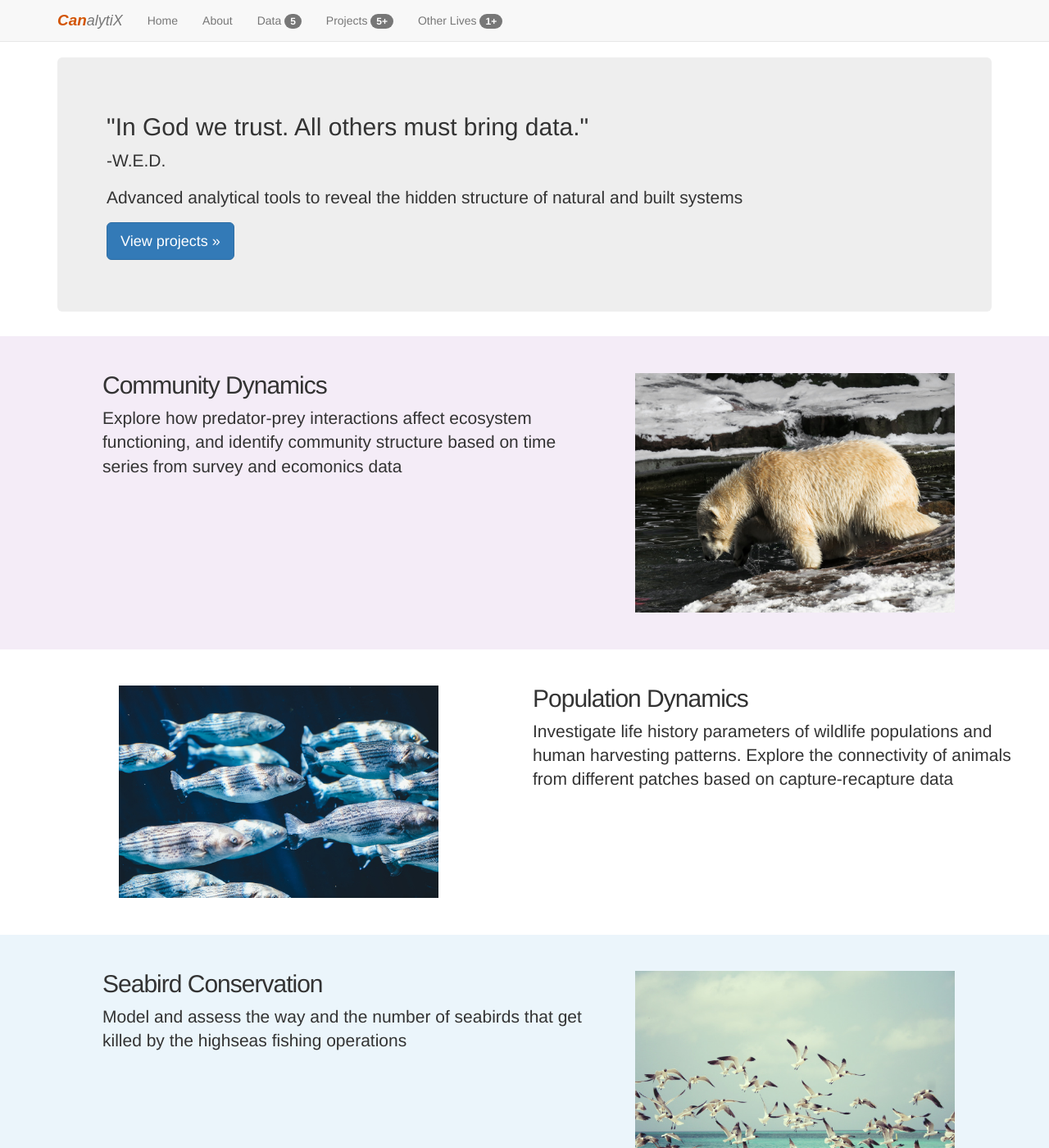
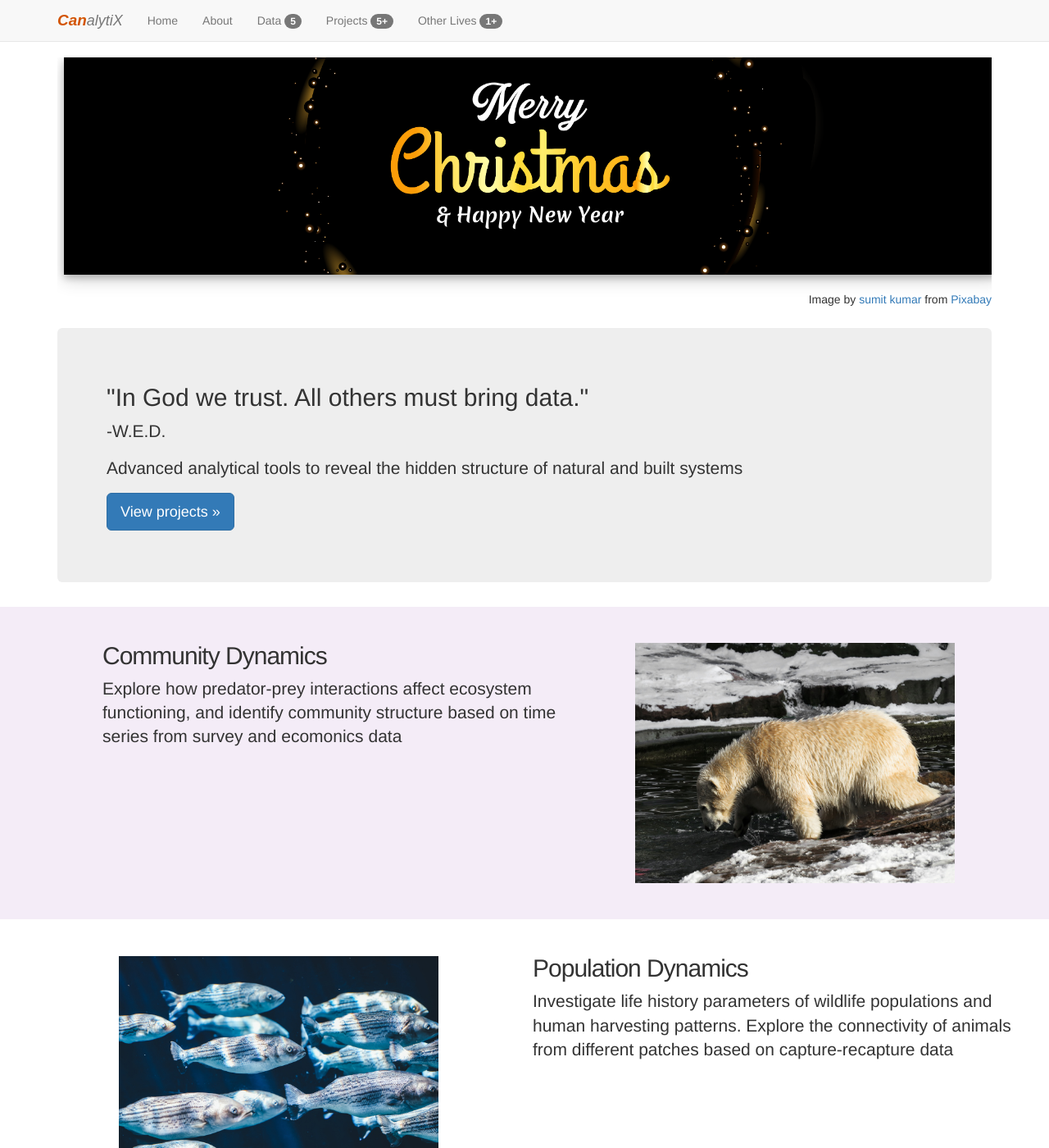
Before and after one commit to HVoltBb/HVoltBb.github.io, a Jekyll site: the page built from index.html, in a window 1280 px wide and 1400 px high. Shown: the whole window at 82% size. Built offline with Jekyll 4.4.1, drawn with Linux system fonts in a browser that asks for light colours; comment, search, counter and statistics services are not loaded.

Commit message:
happy new year

```diff
--- a/css/main.css
+++ b/css/main.css
@@ -163,3 +163,8 @@ img[usemap] {
   position: relative;
   top: -50px;
 }
+
+.wide-screen {
+  max-width: 100%;
+  max-height: 100vh;
+}
--- a/index.html
+++ b/index.html
@@ -4,7 +4,14 @@ title: Can Z
 describe: true
 description: Advanced tools, data and blog posts on the analysis of natural and built systems
 ---
-<div class="jumbotron">
+<div class="text-center" style="overflow: hidden;">
+  <figure>
+    <img src="/pics/new_year.png" class="figure-img img-fluid shadowy wide-screen" alt="A shy albatross fighting a black-browed albatross for food">
+    <figcaption class="figure-caption text-right">Image by <a href="https://pixabay.com/users/kinggodarts-20322799/?utm_source=link-attribution&amp;utm_medium=referral&amp;utm_campaign=image&amp;utm_content=6590889">sumit kumar</a> from <a href="https://pixabay.com/?utm_source=link-attribution&amp;utm_medium=referral&amp;utm_campaign=image&amp;utm_content=6590889">Pixabay</a></figcaption>
+  </figure>
+</div>
+
+<div class="jumbotron some-padding">
 <h2>"In God we trust. All others must bring data."</h2>
 <p>-W.E.D.</p>
 <p>Advanced analytical tools to reveal the hidden structure of natural and built systems </p>
```
Also changed, not shown: pics/new_year.png (added).
